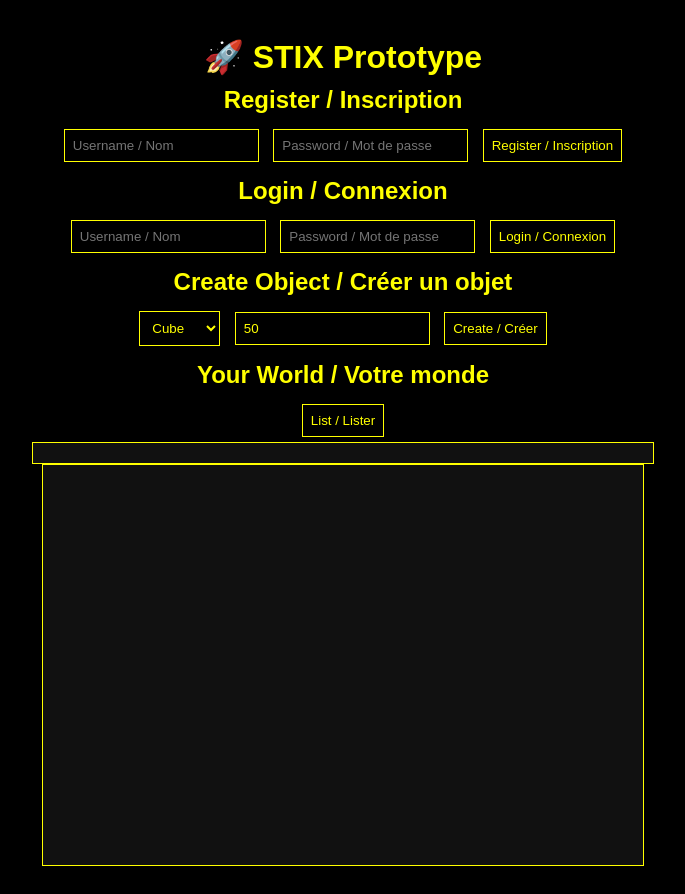
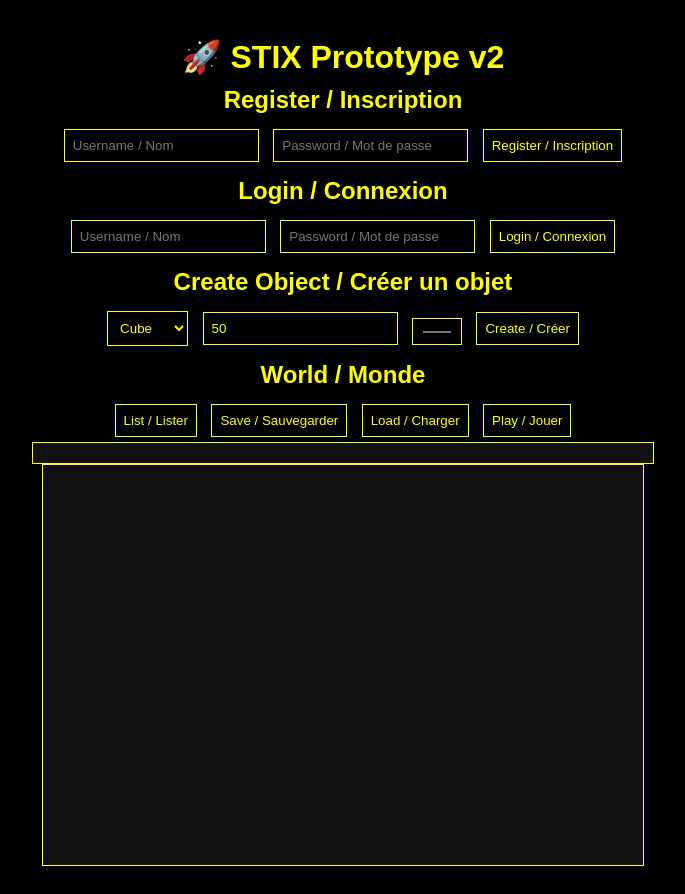
Before and after one commit to AMENAYO/STIX, a plain HTML site: page index.html in a window 1280 px wide. Shown: the whole page, without its empty margins (297-982 px from the left). Drawn offline with Linux system fonts and the light colour scheme.

Commit message:
Update index.html

```diff
--- a/index.html
+++ b/index.html
@@ -1,12 +1,12 @@
 <!DOCTYPE html>
 <html>
 <head>
-  <title>STIX Prototype</title>
+  <title>STIX Prototype v2</title>
   <link rel="stylesheet" href="css/style.css">
 </head>
 <body>
 
-<h1>🚀 STIX Prototype</h1>
+<h1>🚀 STIX Prototype v2</h1>
 
 <h2>Register / Inscription</h2>
 <input id="regUser" placeholder="Username / Nom">
@@ -24,10 +24,15 @@
   <option value="sphere">Sphere</option>
 </select>
 <input id="size" type="number" placeholder="Size / Taille" value="50">
+<input type="color" id="color" value="#FFFF00">
 <button onclick="createObject()">Create / Créer</button>
 
-<h2>Your World / Votre monde</h2>
+<h2>World / Monde</h2>
 <button onclick="listObjects()">List / Lister</button>
+<button onclick="saveWorld()">Save / Sauvegarder</button>
+<button onclick="loadWorld()">Load / Charger</button>
+<button onclick="playWorld()">Play / Jouer</button>
+
 <pre id="output"></pre>
 <canvas id="world" width="600" height="400"></canvas>
 
```
